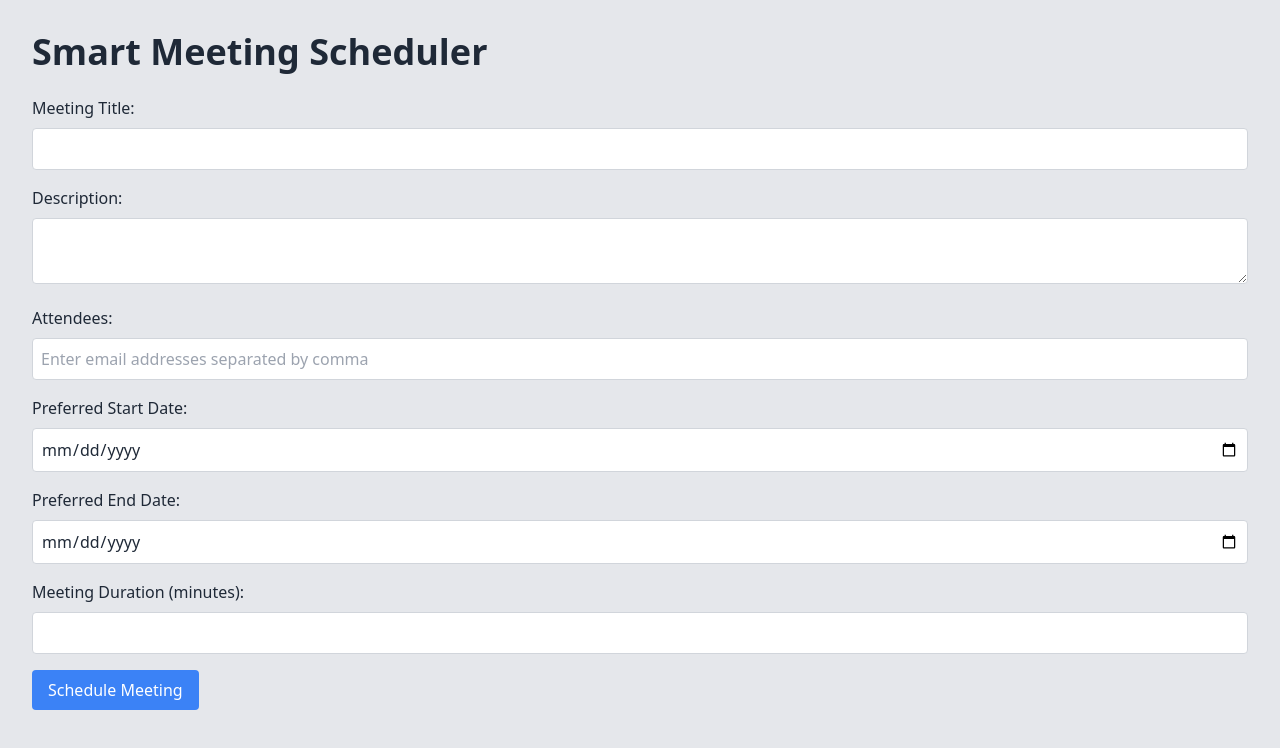
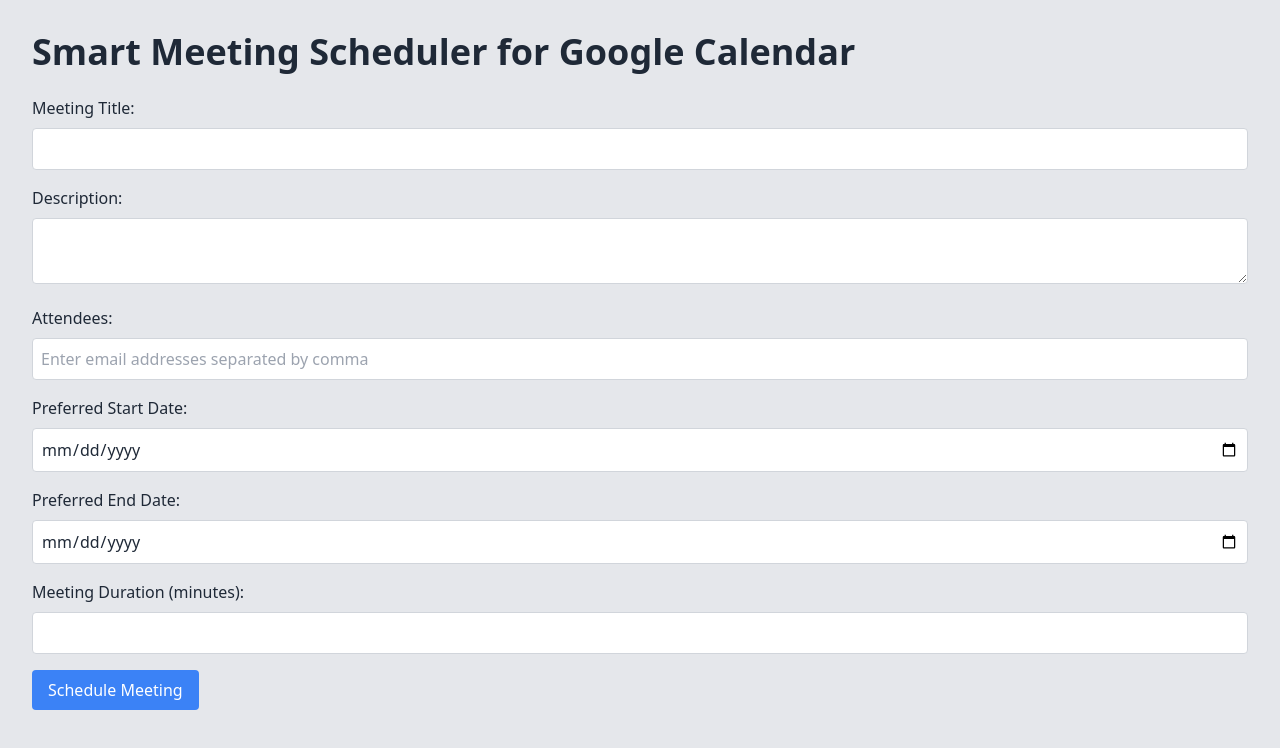
Before and after one commit to nikohoffren/smart-meeting-scheduler, a browser extension: page index.html in a window 1280 px wide. Drawn offline with nearby package versions, Linux system fonts and the light colour scheme; files that its build step writes are made by us from their sources.

Commit message:
update index.html title

```diff
--- a/index.html
+++ b/index.html
@@ -12,7 +12,7 @@
 
     <body class="bg-gray-200 text-gray-800">
         <div class="container mx-auto p-8">
-            <h1 class="text-4xl font-bold mb-6">Smart Meeting Scheduler</h1>
+            <h1 class="text-4xl font-bold mb-6">Smart Meeting Scheduler for Google Calendar</h1>
             <form id="meeting-form" class="space-y-4">
                 <div>
                     <label for="title" class="block mb-2">Meeting Title:</label>
```
